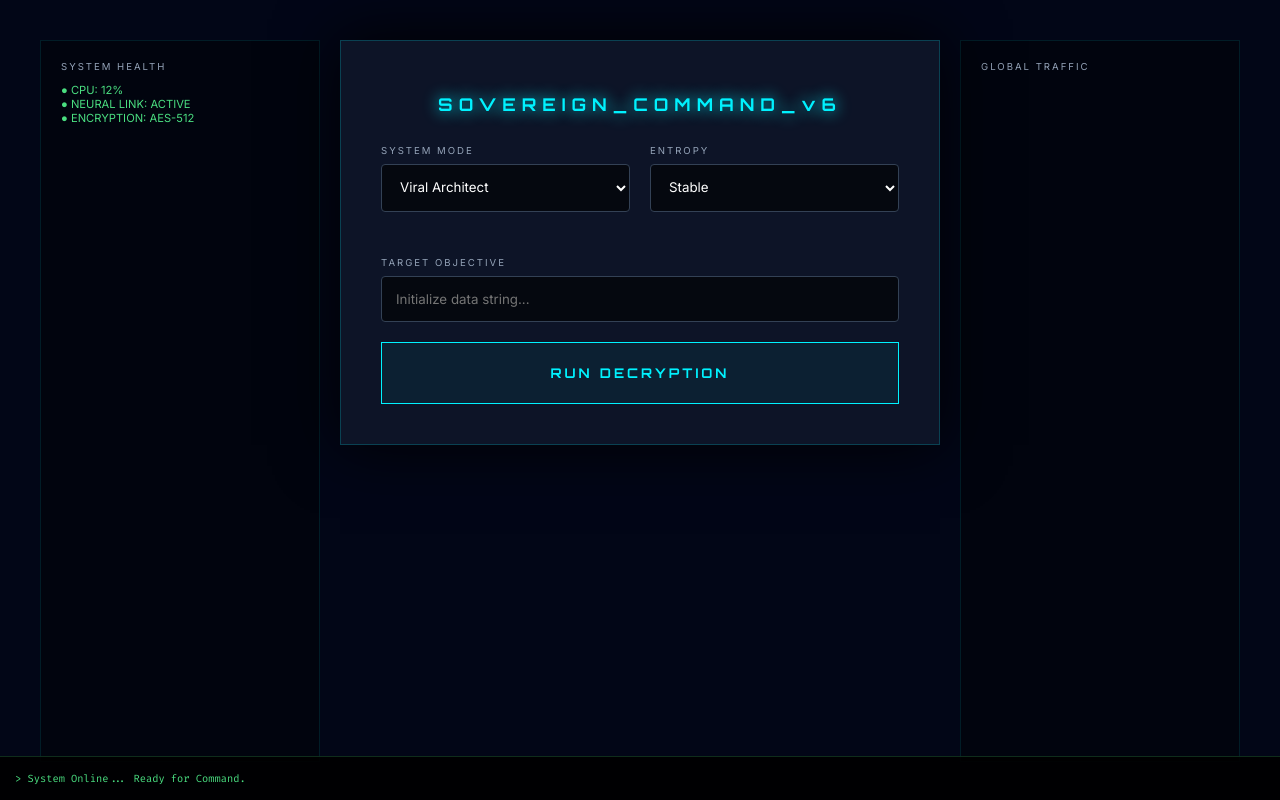
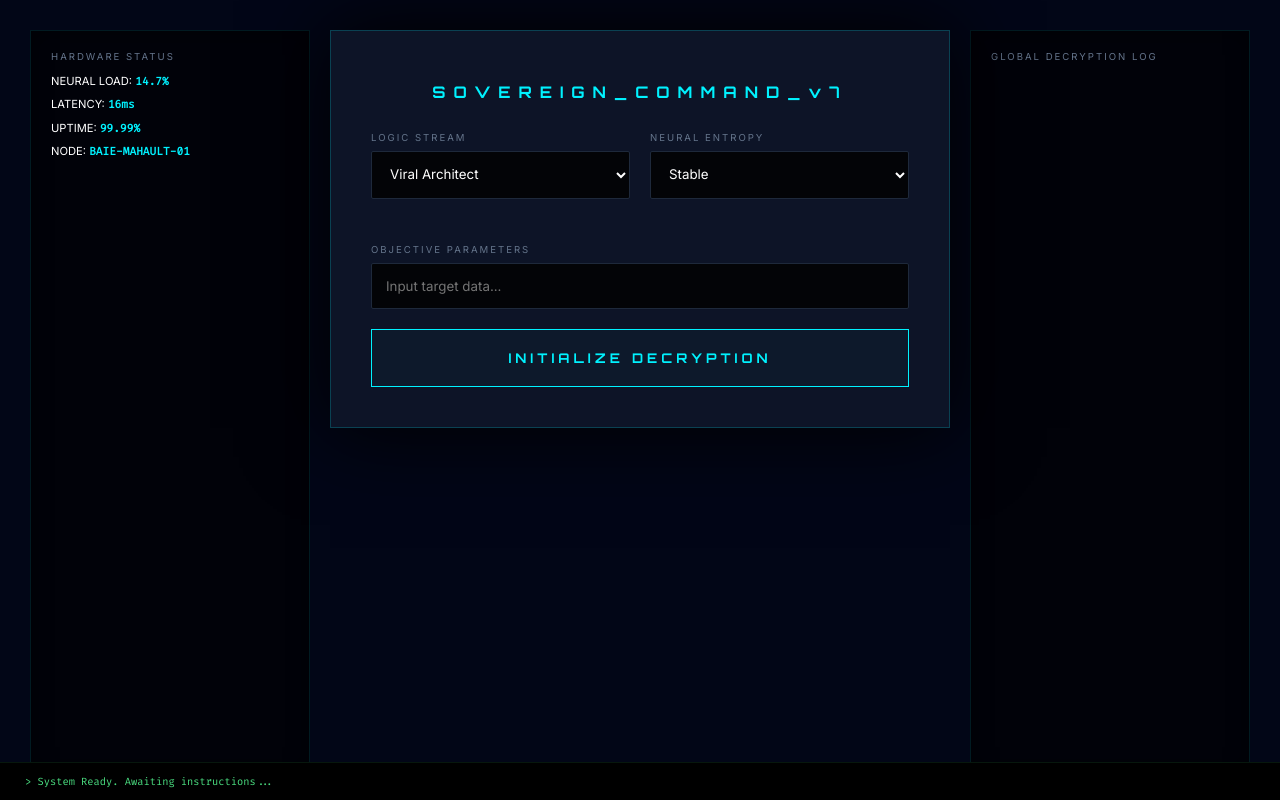
Before and after one commit to kervocomptepro-coder/PromptVault-Official, a Flask app: page / in a window 1280 px wide. Run offline with Flask 3, Linux system fonts and the light colour scheme.

Commit message:
Update index.html

```diff
--- a/templates/index.html
+++ b/templates/index.html
@@ -3,58 +3,60 @@
 <head>
     <meta charset="UTF-8">
     <meta name="viewport" content="width=device-width, initial-scale=1.0">
-    <title>PROMPT VAULT | SOVEREIGN COMMAND</title>
+    <title>PROMPT VAULT | SOVEREIGN COMMAND v7</title>
     <link href="https://fonts.googleapis.com/css2?family=Orbitron:wght@400;700&family=Inter:wght@300;400;600&family=Fira+Code:wght@400&display=swap" rel="stylesheet">
     <style>
         :root { --neon: #00f2ff; --dark: #020617; --card: rgba(15, 23, 42, 0.9); --alert: #ff0055; }
         body, html { margin: 0; padding: 0; background: var(--dark); color: white; font-family: 'Inter', sans-serif; height: 100vh; overflow: hidden; }
+        #canvas { position: fixed; top: 0; left: 0; z-index: -1; opacity: 0.4; }
 
-        #canvas { position: fixed; top: 0; left: 0; z-index: -1; }
-
-        /* Dashboard Layout */
         .dashboard {
-            display: grid;
-            grid-template-columns: 1fr 600px 1fr; /* Centering the 600px engine */
-            gap: 20px; padding: 40px; height: 85vh; align-items: start;
+            display: grid; grid-template-columns: 280px 1fr 280px; gap: 20px;
+            padding: 30px; height: calc(100vh - 100px); align-items: start;
         }
 
-        .side-panel { background: rgba(0,0,0,0.4); border: 1px solid rgba(0,242,255,0.1); padding: 20px; height: 100%; }
-
+        .side-panel { background: rgba(0,0,0,0.6); border: 1px solid rgba(0,242,255,0.1); padding: 20px; height: 100%; box-shadow: inset 0 0 20px rgba(0,0,0,0.5); }
         .vault-frame {
-            position: relative; padding: 40px; background: var(--card); backdrop-filter: blur(25px);
-            border: 1px solid rgba(0, 242, 255, 0.2); box-shadow: 0 0 60px rgba(0,0,0,0.9);
+            position: relative; padding: 40px; background: var(--card); backdrop-filter: blur(30px);
+            border: 1px solid rgba(0, 242, 255, 0.2); box-shadow: 0 0 80px rgba(0,0,0,1);
         }
 
-        h1 { font-family: 'Orbitron', sans-serif; font-size: 1.1rem; letter-spacing: 6px; color: var(--neon); text-align: center; margin-bottom: 30px; text-shadow: 0 0 15px var(--neon); }
-        .label { font-size: 0.6rem; text-transform: uppercase; letter-spacing: 2px; color: #94a3b8; margin-bottom: 8px; display: block; }
+        h1 { font-family: 'Orbitron', sans-serif; font-size: 1rem; letter-spacing: 8px; color: var(--neon); text-align: center; margin-bottom: 30px; }
+        .label { font-size: 0.6rem; text-transform: uppercase; letter-spacing: 2px; color: #64748b; margin-bottom: 8px; display: block; }
 
         select, input {
-            width: 100%; background: rgba(0,0,0,0.6); border: 1px solid #334155; padding: 14px; border-radius: 4px;
+            width: 100%; background: rgba(0,0,0,0.8); border: 1px solid #1e293b; padding: 14px; border-radius: 2px;
             color: white; margin-bottom: 20px; font-family: 'Inter', sans-serif; box-sizing: border-box; outline: none;
         }
 
         .settings-grid { display: grid; grid-template-columns: 1fr 1fr; gap: 20px; margin-bottom: 25px; }
 
         button {
-            width: 100%; padding: 22px; border: 1px solid var(--neon); background: rgba(0, 242, 255, 0.05);
-            color: var(--neon); font-family: 'Orbitron', sans-serif; font-weight: bold; cursor: pointer; transition: 0.4s; letter-spacing: 3px;
+            width: 100%; padding: 20px; border: 1px solid var(--neon); background: rgba(0, 242, 255, 0.02);
+            color: var(--neon); font-family: 'Orbitron', sans-serif; font-weight: bold; cursor: pointer; transition: 0.3s; letter-spacing: 4px;
         }
         button:hover { background: var(--neon); color: black; box-shadow: 0 0 40px var(--neon); }
 
-        #response-area { margin-top: 25px; display: none; border-top: 1px solid rgba(255,255,255,0.1); padding-top: 20px; }
-        .prompt-box { font-size: 0.8rem; color: #e2e8f0; line-height: 1.7; background: rgba(0,0,0,0.4); padding: 20px; border-left: 3px solid var(--neon); margin-bottom: 10px; }
+        #response-area { margin-top: 25px; display: none; }
+        .prompt-box {
+            font-size: 0.85rem; color: #e2e8f0; line-height: 1.8; background: rgba(0,0,0,0.5);
+            padding: 25px; border-left: 2px solid var(--neon); position: relative; overflow: hidden;
+        }
 
-        .copy-btn { font-size: 0.6rem; background: transparent; border: 1px solid #4ade80; color: #4ade80; padding: 5px 10px; width: auto; cursor: pointer; }
+        /* Scanning Line Animation */
+        .scan-line {
+            position: absolute; top: 0; left: 0; width: 100%; height: 2px;
+            background: var(--neon); opacity: 0.5; box-shadow: 0 0 10px var(--neon);
+            animation: scan 2s linear infinite;
+        }
+        @keyframes scan { 0% { top: 0; } 100% { top: 100%; } }
 
         .terminal {
             position: fixed; bottom: 0; width: 100%; font-family: 'Fira Code', monospace;
-            font-size: 0.65rem; color: #4ade80; background: rgba(0,0,0,0.9); padding: 15px; border-top: 1px solid rgba(74, 222, 128, 0.2);
+            font-size: 0.65rem; color: #4ade80; background: #000; padding: 12px 25px; border-top: 1px solid rgba(74, 222, 128, 0.1);
         }
 
-        #paywall {
-            position: fixed; top: 0; left: 0; width: 100%; height: 100%; background: rgba(2, 6, 23, 0.98);
-            display: none; align-items: center; justify-content: center; z-index: 100;
-        }
+        .stat-val { color: var(--neon); font-weight: bold; font-family: 'Fira Code'; }
     </style>
 </head>
 <body>
@@ -62,16 +64,21 @@
 
     <div class="dashboard">
         <div class="side-panel">
-            <span class="label">System Health</span>
-            <p style="color: #4ade80; font-size: 0.7rem;">● CPU: 12%<br>● NEURAL LINK: ACTIVE<br>● ENCRYPTION: AES-512</p>
+            <span class="label">Hardware Status</span>
+            <div style="font-size: 0.7rem; line-height: 2;">
+                NEURAL LOAD: <span class="stat-val" id="cpu-load">12.4%</span><br>
+                LATENCY: <span class="stat-val" id="latency">14ms</span><br>
+                UPTIME: <span class="stat-val">99.99%</span><br>
+                NODE: <span class="stat-val">BAIE-MAHAULT-01</span>
+            </div>
         </div>
 
         <div class="vault-frame">
-            <h1>SOVEREIGN_COMMAND_v6</h1>
+            <h1>SOVEREIGN_COMMAND_v7</h1>
 
             <div class="settings-grid">
-                <div class="setting-item">
-                    <span class="label">System Mode</span>
+                <div>
+                    <span class="label">Logic Stream</span>
                     <select id="category" onchange="checkLock()">
                         <option value="tiktok">Viral Architect</option>
                         <option value="email">Sales Logic</option>
@@ -80,8 +87,8 @@
                         <option value="shadow">PREMIUM: Shadow Psyche</option>
                     </select>
                 </div>
-                <div class="setting-item">
-                    <span class="label">Entropy</span>
+                <div>
+                    <span class="label">Neural Entropy</span>
                     <select id="entropy">
                         <option value="stable">Stable</option>
                         <option value="chaotic">Chaotic</option>
@@ -89,65 +96,48 @@
                 </div>
             </div>
 
-            <span class="label">Target Objective</span>
-            <input type="text" id="topic" placeholder="Initialize data string...">
+            <span class="label">Objective Parameters</span>
+            <input type="text" id="topic" placeholder="Input target data...">
 
-            <button id="mainBtn" onclick="unlock()">RUN DECRYPTION</button>
+            <button id="mainBtn" onclick="unlock()">INITIALIZE DECRYPTION</button>
 
             <div id="response-area">
-                <span class="label" style="color: var(--neon);">Decrypted Output:</span>
-                <div class="prompt-box" id="output"></div>
-                <button class="copy-btn" onclick="copyText()">COPY TO CLIPBOARD</button>
+                <span class="label" style="color: var(--neon); margin-top: 20px;">Protocol Decrypted:</span>
+                <div class="prompt-box">
+                    <div class="scan-line"></div>
+                    <div id="output"></div>
+                </div>
+                <button onclick="copyText()" style="font-size: 0.6rem; padding: 10px; margin-top: 10px; border-color: #4ade80; color: #4ade80;">COPY TO CLIPBOARD</button>
             </div>
         </div>
 
         <div class="side-panel">
-            <span class="label">Global Traffic</span>
-            <div id="traffic-feed" style="font-size: 0.6rem; color: #64748b;"></div>
+            <span class="label">Global Decryption Log</span>
+            <div id="traffic-feed" style="font-size: 0.6rem; color: #64748b; line-height: 1.5;"></div>
         </div>
     </div>
 
-    <div class="terminal" id="term">> System Online... Ready for Command.</div>
+    <div class="terminal" id="term">> System Ready. Awaiting instructions...</div>
 
-    <div id="paywall">
-        <div style="border: 1px solid var(--alert); padding: 50px; text-align: center; background: #020617;">
-            <h2 style="font-family: Orbitron; color: var(--alert);">ACCESS DENIED</h2>
-            <button onclick="closePaywall()" style="border-color: var(--alert); color: var(--alert);">UPGRADE CLEARANCE</button>
+    <div id="paywall" style="position: fixed; top: 0; left: 0; width: 100%; height: 100%; background: rgba(0,0,0,0.95); display: none; align-items: center; justify-content: center; z-index: 1000;">
+        <div style="border: 1px solid var(--alert); padding: 60px; text-align: center; background: #020617; box-shadow: 0 0 100px var(--alert);">
+            <h2 style="font-family: Orbitron; color: var(--alert); letter-spacing: 10px;">ACCESS DENIED</h2>
+            <p style="color: #64748b;">Tier-2 Clearance Required.</p>
+            <button onclick="location.reload()" style="border-color: var(--alert); color: var(--alert);">REBOOT SYSTEM</button>
         </div>
     </div>
 
     <script>
-        // Matrix Background
-        const canvas = document.getElementById('canvas');
-        const ctx = canvas.getContext('2d');
-        canvas.width = window.innerWidth; canvas.height = window.innerHeight;
-        const dots = [];
-        for(let i=0; i<80; i++) dots.push({x: Math.random()*canvas.width, y: Math.random()*canvas.height, vx: (Math.random()-0.5)*0.3, vy: (Math.random()-0.5)*0.3});
-        function draw() {
-            ctx.clearRect(0,0,canvas.width, canvas.height);
-            ctx.fillStyle = "rgba(0, 242, 255, 0.2)";
-            dots.forEach(d => {
-                d.x += d.vx; d.y += d.vy;
-                ctx.beginPath(); ctx.arc(d.x, d.y, 1, 0, Math.PI*2); ctx.fill();
-            });
-            requestAnimationFrame(draw);
-        }
-        draw();
-
-        // Traffic Feed
-        const feed = document.getElementById('traffic-feed');
+        // Fluctuating Stats
         setInterval(() => {
-            const lines = ["Node 04: Connected", "Syncing HKG...", "User 991: Active", "Data Cached"];
-            const p = document.createElement('div');
-            p.innerText = `> ${lines[Math.floor(Math.random()*lines.length)]}`;
-            feed.prepend(p);
-            if(feed.childNodes.length > 10) feed.removeChild(feed.lastChild);
-        }, 2000);
-
-        function checkLock() { if(document.getElementById('category').value.includes('PREMIUM')) document.getElementById('paywall').style.display = 'flex'; }
-        function closePaywall() { document.getElementById('paywall').style.display = 'none'; document.getElementById('category').value = 'tiktok'; }
+            document.getElementById('cpu-load').innerText = (Math.random() * (15 - 11) + 11).toFixed(1) + "%";
+            document.getElementById('latency').innerText = Math.floor(Math.random() * (20 - 12) + 12) + "ms";
+        }, 1500);
 
         function unlock() {
+            const btn = document.getElementById('mainBtn');
+            btn.innerText = "PENETRATING FIREWALL...";
+
             fetch('/generate', {
                 method: 'POST',
                 headers: {'Content-Type': 'application/json'},
@@ -159,13 +149,12 @@
             }).then(r => r.json()).then(data => {
                 document.getElementById('response-area').style.display = 'block';
                 document.getElementById('output').innerText = data.result;
+                btn.innerText = "INITIALIZE DECRYPTION";
             });
         }
 
-        function copyText() {
-            navigator.clipboard.writeText(document.getElementById('output').innerText);
-            alert("Protocol Copied to Clipboard.");
-        }
+        function checkLock() { if(document.getElementById('category').value.includes('PREMIUM')) document.getElementById('paywall').style.display = 'flex'; }
+        function copyText() { navigator.clipboard.writeText(document.getElementById('output').innerText); alert("Protocol Stored."); }
     </script>
 </body>
 </html>
```
